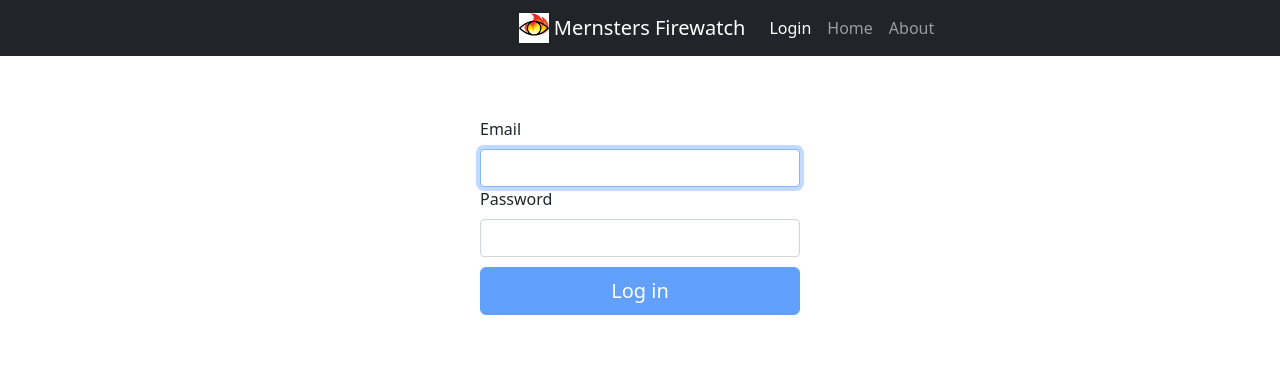
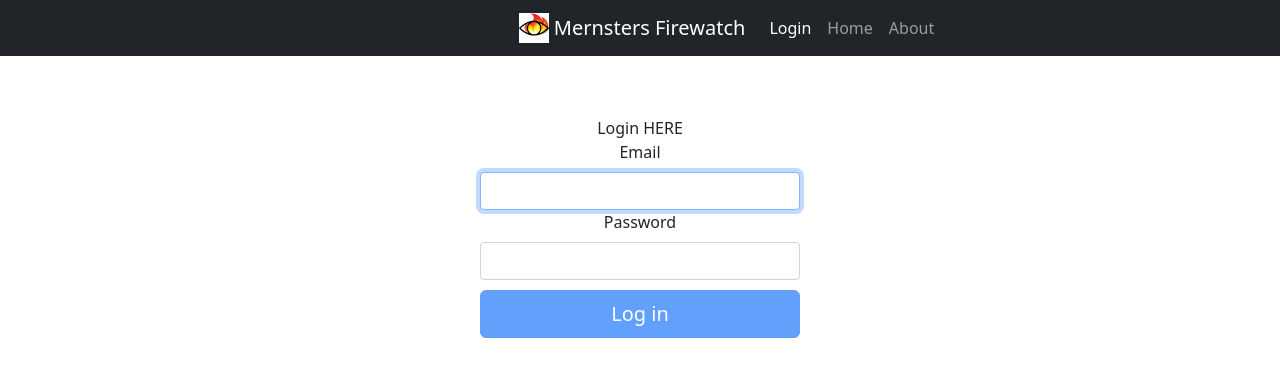
Before and after one commit to MonikaSzucs/MERNsters, a React (Create React App) app in the folder mernsters/: page / in a window 1280 px wide. Shown: the top 376 px of the page. Built offline with nearby package versions, Linux system fonts and the light colour scheme.

Commit message:
Fix the alignment for login page

```diff
--- a/mernsters/src/Pages/Login.css
+++ b/mernsters/src/Pages/Login.css
@@ -1,6 +1,7 @@
-@media all and (min-width: 500px) {
+@media all and (min-width: 480px) {
     .Login {
       padding: 60px 0;
+      text-align: center;
     }
 
     .Login form {
--- a/mernsters/src/Pages/Login.js
+++ b/mernsters/src/Pages/Login.js
@@ -28,6 +28,7 @@ export default function Login() {
             <Col sm={4}>
             </Col>
             <Col sm={4}>
+              Login HERE
             </Col>
             <Col sm={4}>
             </Col>
```
